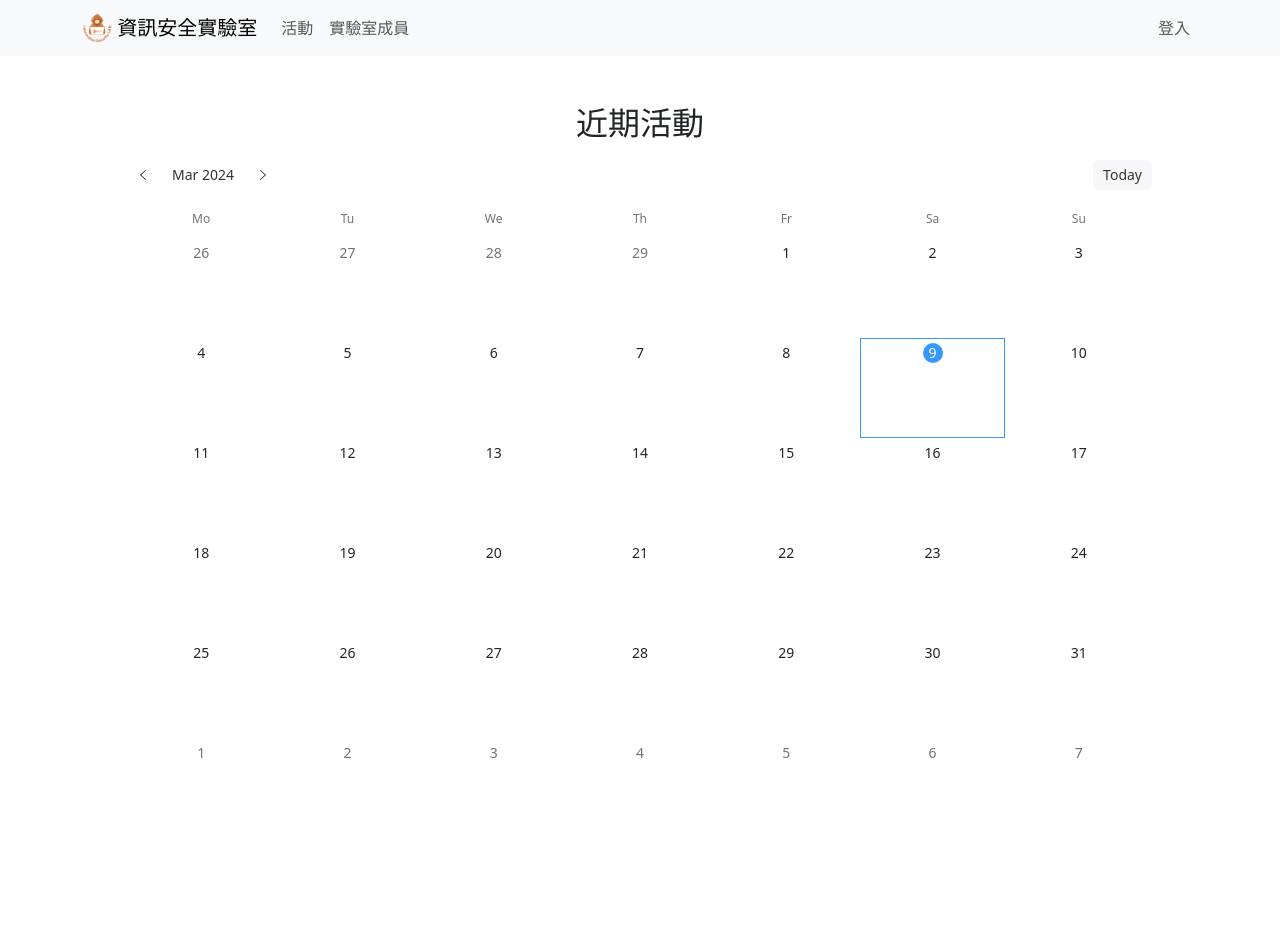
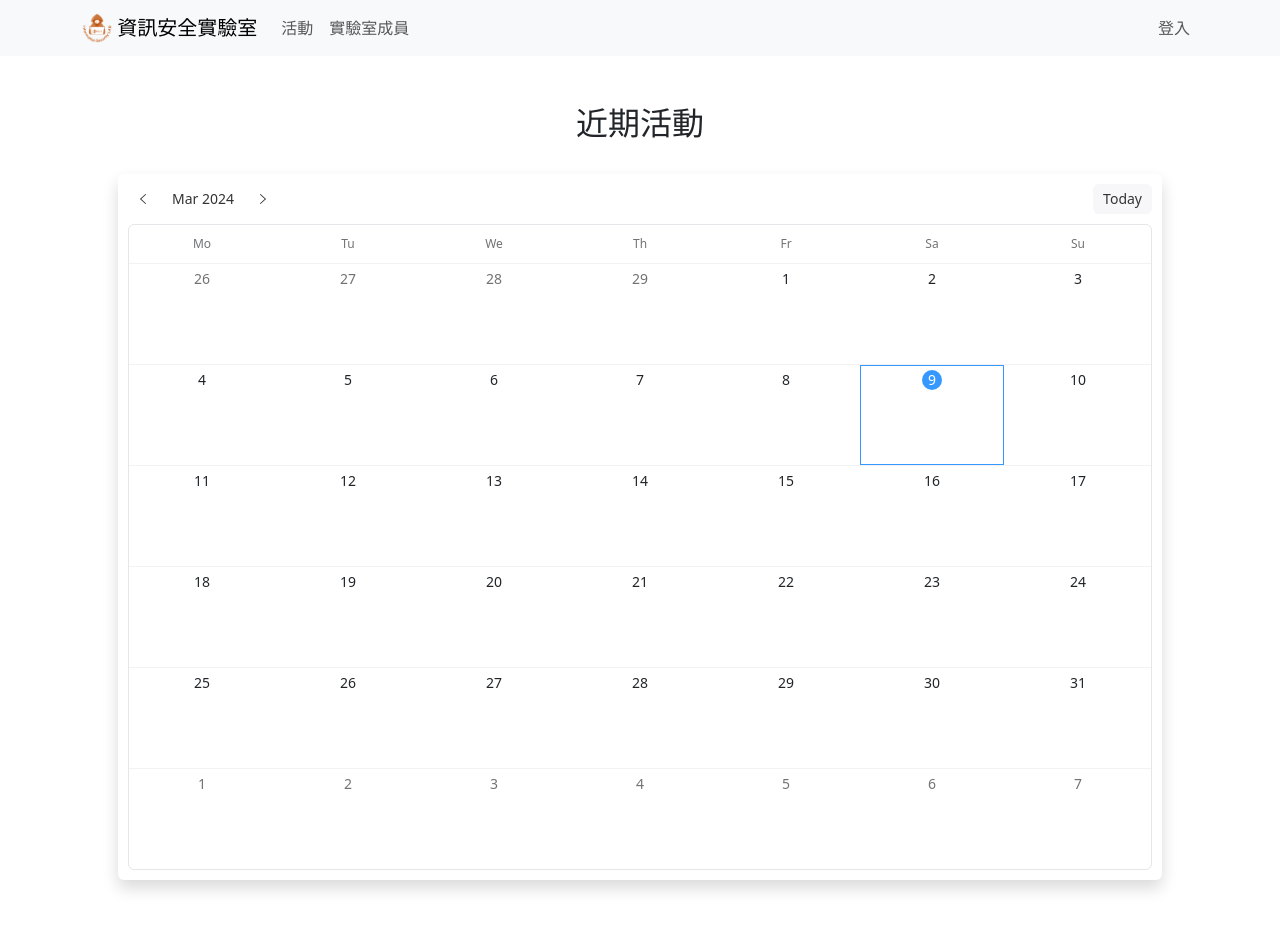
Before and after one commit to is1ab/Paper-Schedule-System, a React (Vite) app in the folder app/: page /Event in a window 1280 px wide. Before the commit the page ends 896 px from the top, so only its background shows below. Built offline with nearby package versions, Linux system fonts and the light colour scheme; no server answers.

Commit message:
Chore: Change calendar style

```diff
--- a/app/src/page/Event.tsx
+++ b/app/src/page/Event.tsx
@@ -3,10 +3,8 @@ import { Calendar } from "rsuite";
 function Event(){
     return (
         <Container className="p-5 text-center">
-            <h2> 近期活動 </h2>
-            <Calendar>
-
-            </Calendar>
+            <h2 className="pb-4"> 近期活動 </h2>
+            <Calendar bordered className="shadow rounded"></Calendar>
         </Container>
     )
 }
```
